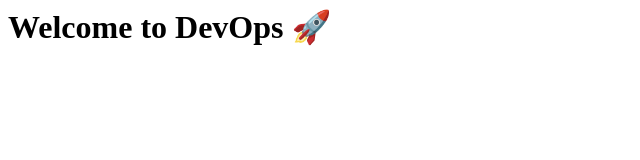
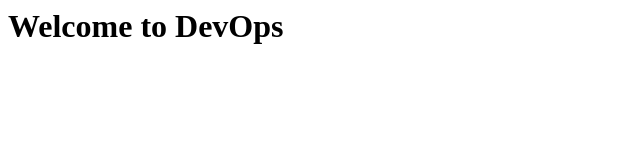
Before and after one commit to Imranbashir340/ec2-pipline-testing, a plain HTML site: page index.html in a window 1280 px wide. Shown: the whole page, without its empty margins (0-640 px from the left). Drawn offline with Linux system fonts and the light colour scheme.

Commit message:
Update index.html

```diff
--- a/index.html
+++ b/index.html
@@ -1,5 +1,5 @@
 <!-- index.html -->
 <html>
   <head><title>My DevOps Site</title></head>
-  <body><h1>Welcome to DevOps 🚀</h1></body>
+  <body><h1>Welcome to DevOps </h1></body>
 </html>
```
